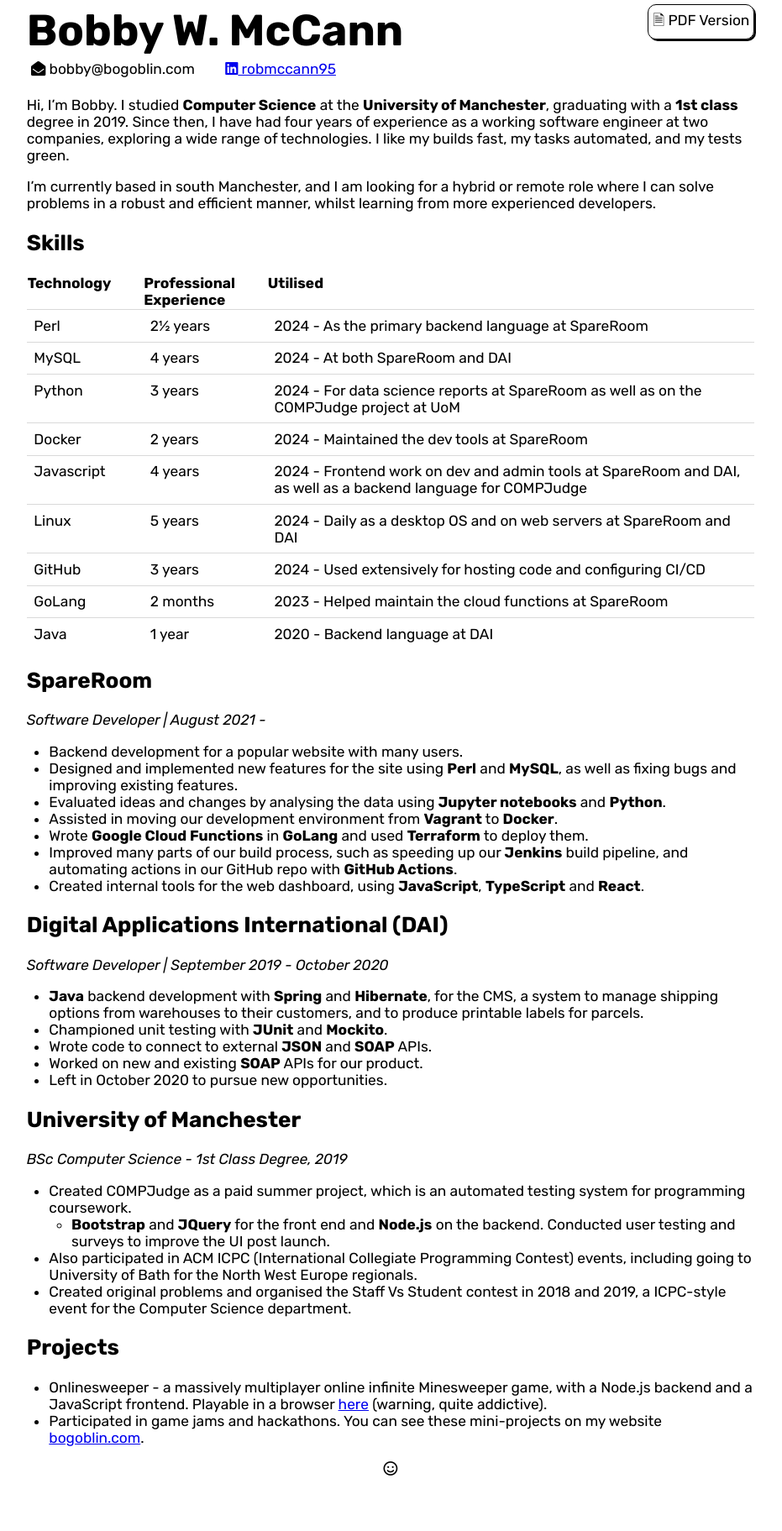
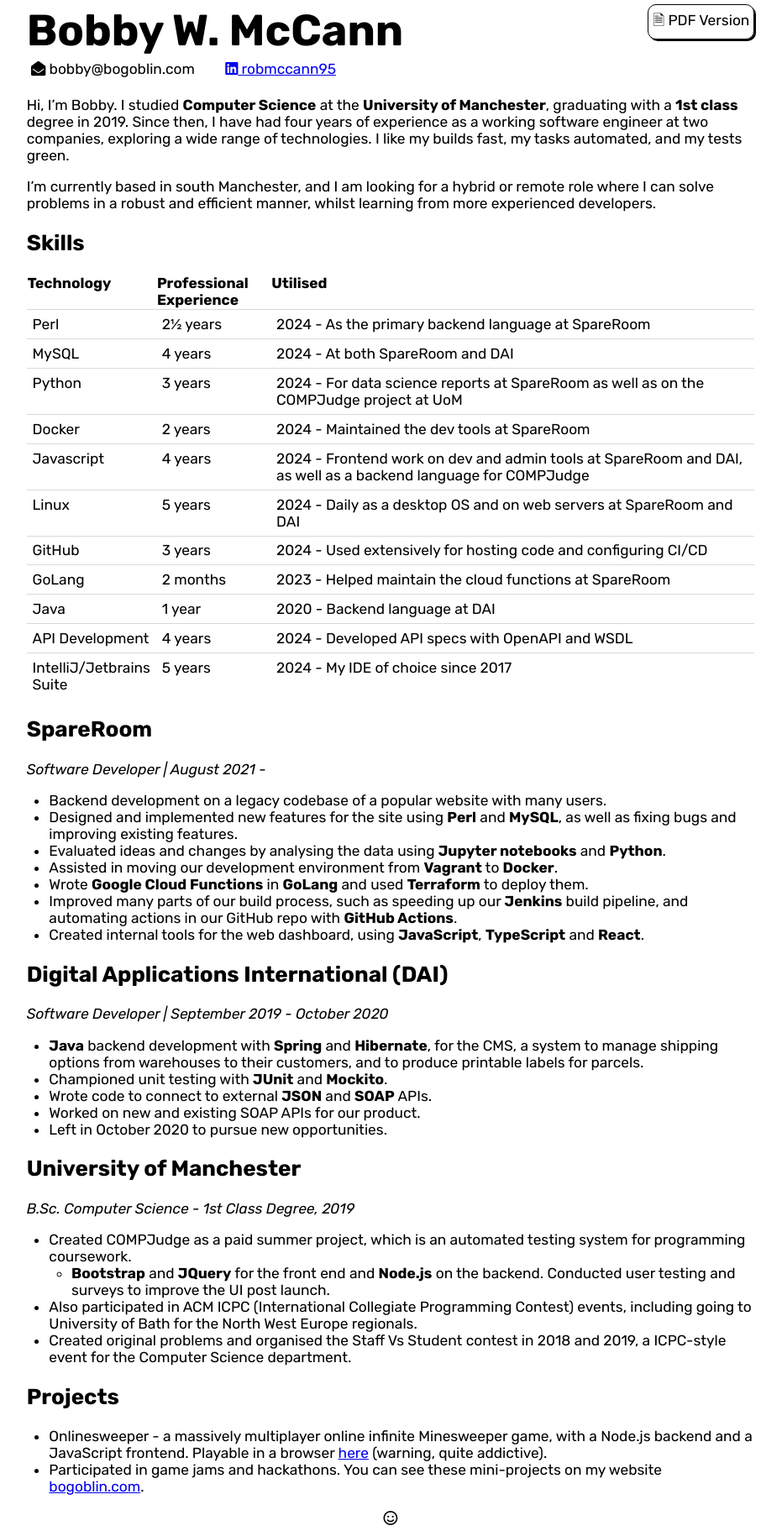
Before and after one commit to bogoblin/bobbyweb, a Jekyll site: the page cv/index.html, which Jekyll copies as it is, in a window 1280 px wide. Shown: the whole page at 84% size, without its empty margins (175-1106 px from the left). Built offline with Jekyll 4.4.1, drawn with Linux system fonts in a browser that asks for light colours; nearby versions of some CDN libraries; before the commit the page ends 1764 px from its top, so only the background shows below that.

Commit message:
Update for thinkmoney

```diff
--- a/cv/index.html
+++ b/cv/index.html
@@ -52,9 +52,9 @@
 <h2 id="skills">Skills</h2>
 <table>
 <colgroup>
-<col style="width: 8%" />
 <col style="width: 16%" />
-<col style="width: 75%" />
+<col style="width: 15%" />
+<col style="width: 68%" />
 </colgroup>
 <thead>
 <tr class="header">
@@ -109,6 +109,16 @@
 <td>1 year</td>
 <td>2020 - Backend language at DAI</td>
 </tr>
+<tr class="even">
+<td>API Development</td>
+<td>4 years</td>
+<td>2024 - Developed API specs with OpenAPI and WSDL</td>
+</tr>
+<tr class="odd">
+<td>IntelliJ/Jetbrains Suite</td>
+<td>5 years</td>
+<td>2024 - My IDE of choice since 2017</td>
+</tr>
 </tbody>
 </table>
 <div class="pagebreak">
@@ -117,7 +127,7 @@
 <h2 id="spareroom">SpareRoom</h2>
 <p><em>Software Developer | August 2021 - </em></p>
 <ul>
-<li>Backend development for a popular website with many users.</li>
+<li>Backend development on a legacy codebase of a popular website with many users.</li>
 <li>Designed and implemented new features for the site using <strong>Perl</strong> and <strong>MySQL</strong>, as well as fixing bugs and improving existing features.</li>
 <li>Evaluated ideas and changes by analysing the data using <strong>Jupyter notebooks</strong> and <strong>Python</strong>.</li>
 <li>Assisted in moving our development environment from <strong>Vagrant</strong> to <strong>Docker</strong>.</li>
@@ -131,11 +141,11 @@
 <li><strong>Java</strong> backend development with <strong>Spring</strong> and <strong>Hibernate</strong>, for the CMS, a system to manage shipping options from warehouses to their customers, and to produce printable labels for parcels.</li>
 <li>Championed unit testing with <strong>JUnit</strong> and <strong>Mockito</strong>.</li>
 <li>Wrote code to connect to external <strong>JSON</strong> and <strong>SOAP</strong> APIs.</li>
-<li>Worked on new and existing <strong>SOAP</strong> APIs for our product.</li>
+<li>Worked on new and existing SOAP APIs for our product.</li>
 <li>Left in October 2020 to pursue new opportunities.</li>
 </ul>
 <h2 id="university-of-manchester">University of Manchester</h2>
-<p><em>BSc Computer Science - 1st Class Degree, 2019</em></p>
+<p><em>B.Sc. Computer Science - 1st Class Degree, 2019</em></p>
 <ul>
 <li>Created COMPJudge as a paid summer project, which is an automated testing system for programming coursework.
 <ul>
--- a/cv/style.css
+++ b/cv/style.css
@@ -65,7 +65,7 @@
     vertical-align: top;
 }
 tr.header th {
-    padding-right: 10mm;
+    padding-right: 7mm;
 }
 table {
     border-collapse: collapse;
@@ -73,7 +73,7 @@
 td {
     border-top: rgba(0, 0, 0, 0.15) 1px solid;
     vertical-align: top;
-    padding: 0.5em;
+    padding: 0.4em;
 }
 
 @page {
@@ -81,7 +81,6 @@
 }
 @page:first {
     margin-top: 2.5cm;
-    margin-bottom: 2.5cm;
 }
 
 @media print {
```
Also changed, not shown: cv/cv.md (+16 -14 lines), 1 other file.
